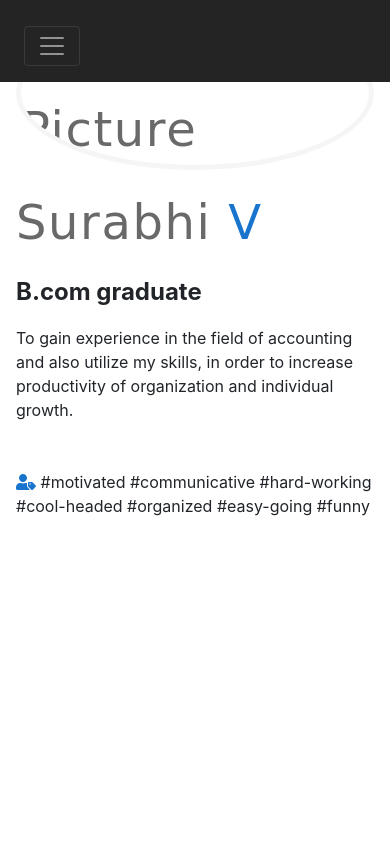
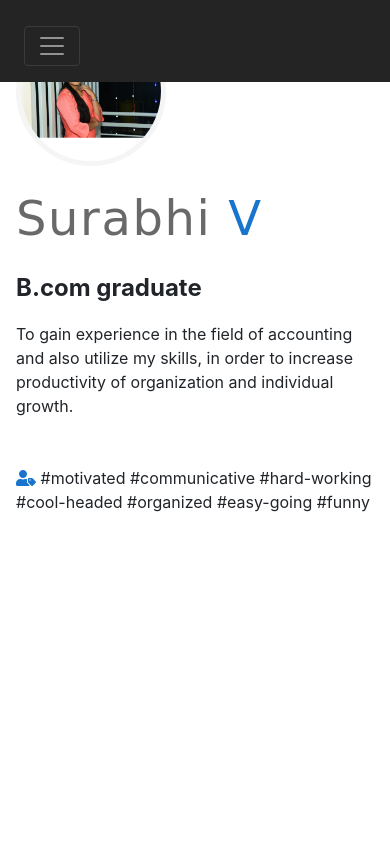
Before and after one commit to surabhivenkatachalam/Surabhi, a website with bundled scripts: page resume/index.html in a window 390 px wide. Shown: the top 844 px of the page. Built offline with nearby package versions, Linux system fonts and the light colour scheme; files whose address does not match are found by name; a web font is replaced by a local one.

Commit message:
Update index.html

```diff
--- a/resume/index.html
+++ b/resume/index.html
@@ -105,7 +105,7 @@
       <section class="resume-section p-3 p-lg-5" id="about">
         <div class="my-auto">
           <p class="mobile-name">
-            <img class="mobile-img" src="avatar.jpg" alt="Profile Picture" />
+            <img class="mobile-img" src="avatar.jpeg" alt="Profile Picture" />
           </p>
           <p class="mobile-name">Surabhi <span class="family-name"> V</span></p>
           <h1 class="mb-3 mt-5">
```
